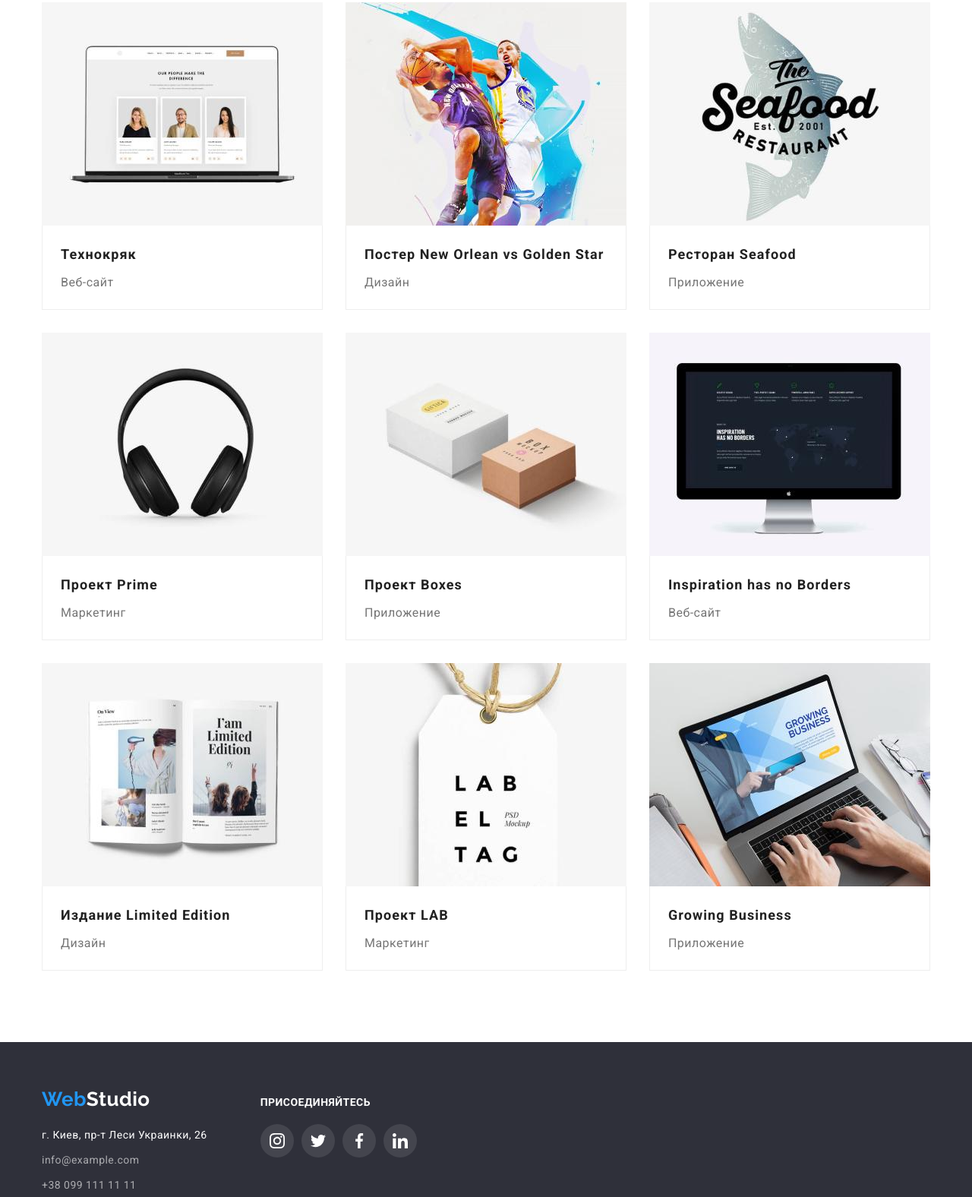
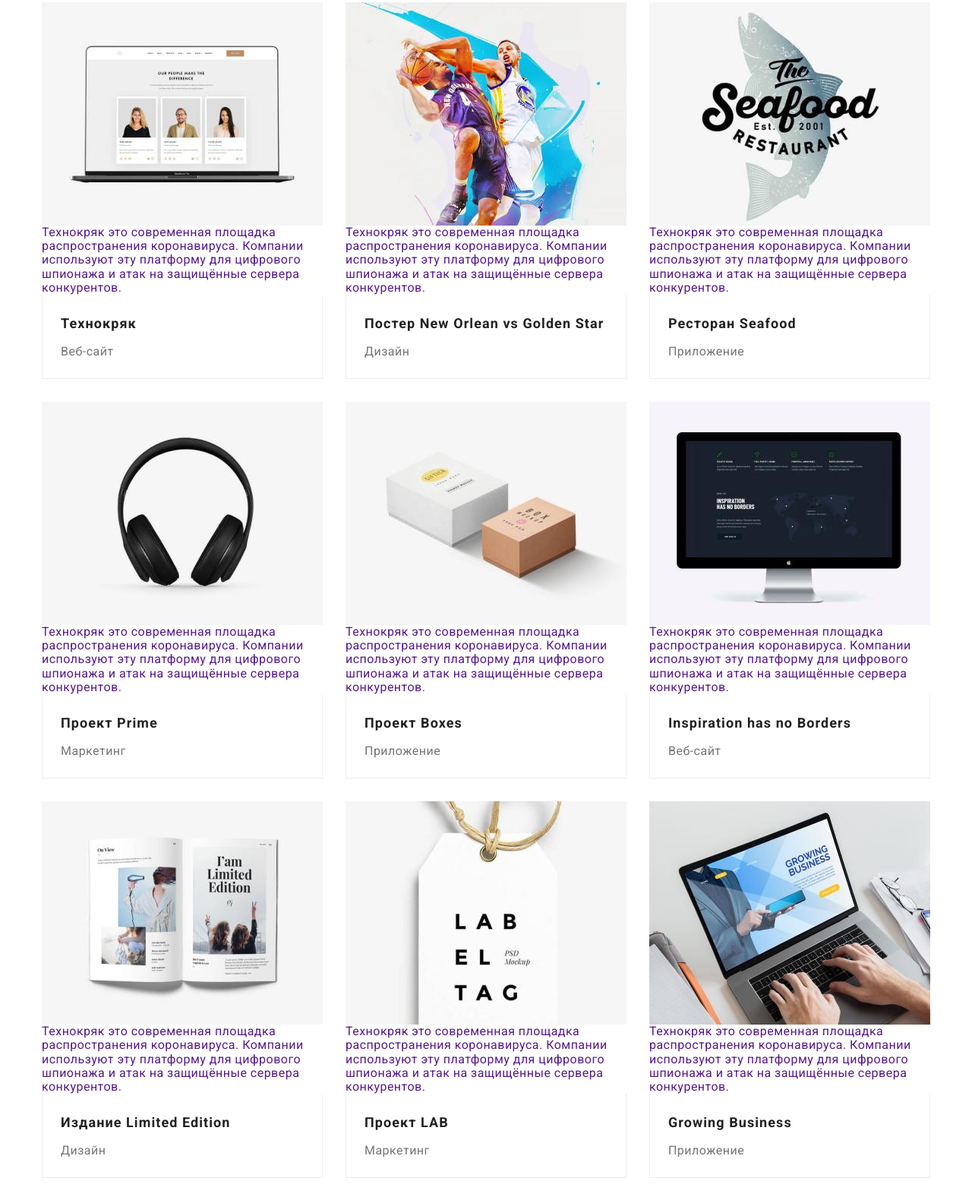
Before and after one commit to Inna2609/goit-markup-hw-05, a plain HTML site: page portfolio.html in a window 1280 px wide. Shown: the part 246-1822 px from the top of the page at 76% size. Drawn offline with nearby package versions, Linux system fonts and the light colour scheme.

Commit message:
добавляет разметку технокряк на страницу портфолио

```diff
--- a/portfolio.html
+++ b/portfolio.html
@@ -59,7 +59,11 @@
                 <ul class="gallery-list">
                     <li class="gallery-item">
                         <a class="gallery-link" href="">
+                            <div class="gallery-container">
                               <img class="gallery-img" src="./images/techno-crack.jpg" alt="сайт" width="370" height="294">
+                              <p class="gallery-count">Технокряк это современная площадка распространения коронавируса. Компании используют эту платформу для цифрового
+                            шпионажа и атак на защищённые сервера конкурентов.</p>
+                            </div>
                             <div class="gallery-info">
                             <h2 class="gallery-heading">Технокряк</h3>
                             <p class="gallery-paragraph">Веб-сайт</p>
@@ -68,7 +72,11 @@
                     </li>
                     <li class="gallery-item">
                         <a class="gallery-link" href="">
+                            <div class="gallery-container">
                              <img class="gallery-img" src="./images/poster.jpg" alt="постер" width="370" height="294">
+                             <p class="gallery-count">Технокряк это современная площадка распространения коронавируса. Компании используют эту платформу для цифрового
+                            шпионажа и атак на защищённые сервера конкурентов.</p>
+                            </div>
                             <div class="gallery-info">
                             <h2 class="gallery-heading">Постер New Orlean vs Golden Star</h3>
                             <p class="gallery-paragraph">Дизайн</p>
@@ -77,7 +85,11 @@
                     </li>
                     <li class="gallery-item">
                         <a class="gallery-link" href="">
+                            <div class="gallery-container">
                             <img class="gallery-img" src="./images/restaurant.jpg" alt="ресторан" width="370" height="294">
+                            <p class="gallery-count">Технокряк это современная площадка распространения коронавируса. Компании используют эту платформу для цифрового
+                            шпионажа и атак на защищённые сервера конкурентов.</p>
+                            </div>
                             <div class="gallery-info">
                             <h2 class="gallery-heading">Ресторан Seafood</h3>
                             <p class="gallery-paragraph">Приложение</p>
@@ -86,7 +98,11 @@
                     </li>
                     <li class="gallery-item">
                         <a class="gallery-link" href="">
+                            <div class="gallery-container">
                               <img class="gallery-img" src="./images/prime.jpg" alt="наушники" width="370" height="294">
+                              <p class="gallery-count">Технокряк это современная площадка распространения коронавируса. Компании используют эту платформу для цифрового
+                            шпионажа и атак на защищённые сервера конкурентов.</p>
+                            </div>
                             <div class="gallery-info">
                             <h2 class="gallery-heading">Проект Prime</h3>
                             <p class="gallery-paragraph">Маркетинг</p>
@@ -95,7 +111,11 @@
                     </li>
                     <li class="gallery-item">
                         <a class="gallery-link" href="">
+                            <div class="gallery-container">
                                 <img class="gallery-img" src="./images/boxes.jpg" alt="коробки" width="370" height="294">
+                                <p class="gallery-count">Технокряк это современная площадка распространения коронавируса. Компании используют эту платформу для цифрового
+                            шпионажа и атак на защищённые сервера конкурентов.</p>
+                            </div>
                             <div class="gallery-info">
                             <h2 class="gallery-heading">Проект Boxes</h3>
                             <p class="gallery-paragraph">Приложение</p>
@@ -104,7 +124,11 @@
                     </li>
                     <li class="gallery-item">
                         <a class="gallery-link" href="">
+                            <div class="gallery-container">
                                 <img class="gallery-img" src="./images/web-site.jpg" alt="вдохновение" width="370" height="294">
+                                <p class="gallery-count">Технокряк это современная площадка распространения коронавируса. Компании используют эту платформу для цифрового
+                            шпионажа и атак на защищённые сервера конкурентов.</p>
+                            </div>
                             <div class="gallery-info">
                             <h2 class="gallery-heading">Inspiration has no Borders</h3>
                             <p class="gallery-paragraph">Веб-сайт</p>
@@ -113,7 +137,11 @@
                     </li>
                     <li class="gallery-item">
                         <a class="gallery-link" href="">
+                            <div class="gallery-container">
                                 <img class="gallery-img" src="./images/limited-edition.jpg" alt="журнал width" width="370" height="294">
+                                <p class="gallery-count">Технокряк это современная площадка распространения коронавируса. Компании используют эту платформу для цифрового
+                            шпионажа и атак на защищённые сервера конкурентов.</p>
+                            </div>
                             <div class="gallery-info">
                             <h2 class="gallery-heading">Издание Limited Edition</h3>
                             <p class="gallery-paragraph">Дизайн</p>
@@ -122,7 +150,11 @@
                     </li>
                     <li class="gallery-item">
                         <a class="gallery-link" href="">
+                            <div class="gallery-container">
                                 <img class="gallery-img" src="./images/lab.jpg" alt="бирка с шнурком" width="370" height="294">
+                                <p class="gallery-count">Технокряк это современная площадка распространения коронавируса. Компании используют эту платформу для цифрового
+                            шпионажа и атак на защищённые сервера конкурентов.</p>
+                            </div>
                             <div class="gallery-info">
                             <h2 class="gallery-heading">Проект LAB</h3>
                             <p class="gallery-paragraph">Маркетинг</p>
@@ -131,7 +163,11 @@
                     </li>
                     <li class="gallery-item">
                         <a class="gallery-link" href="">
+                            <div class="gallery-container">
                               <img class="gallery-img" src="./images/business.jpg" alt="растущий бизнес" width="370" height="294">
+                              <p class="gallery-count">Технокряк это современная площадка распространения коронавируса. Компании используют эту платформу для цифрового
+                            шпионажа и атак на защищённые сервера конкурентов.</p>
+                            </div>
                             <div class="gallery-info">
                             <h2 class="gallery-heading">Growing Business</h3>
                             <p class="gallery-paragraph">Приложение</p>
```
Lines whose indentation alone changed are shown as unchanged.
